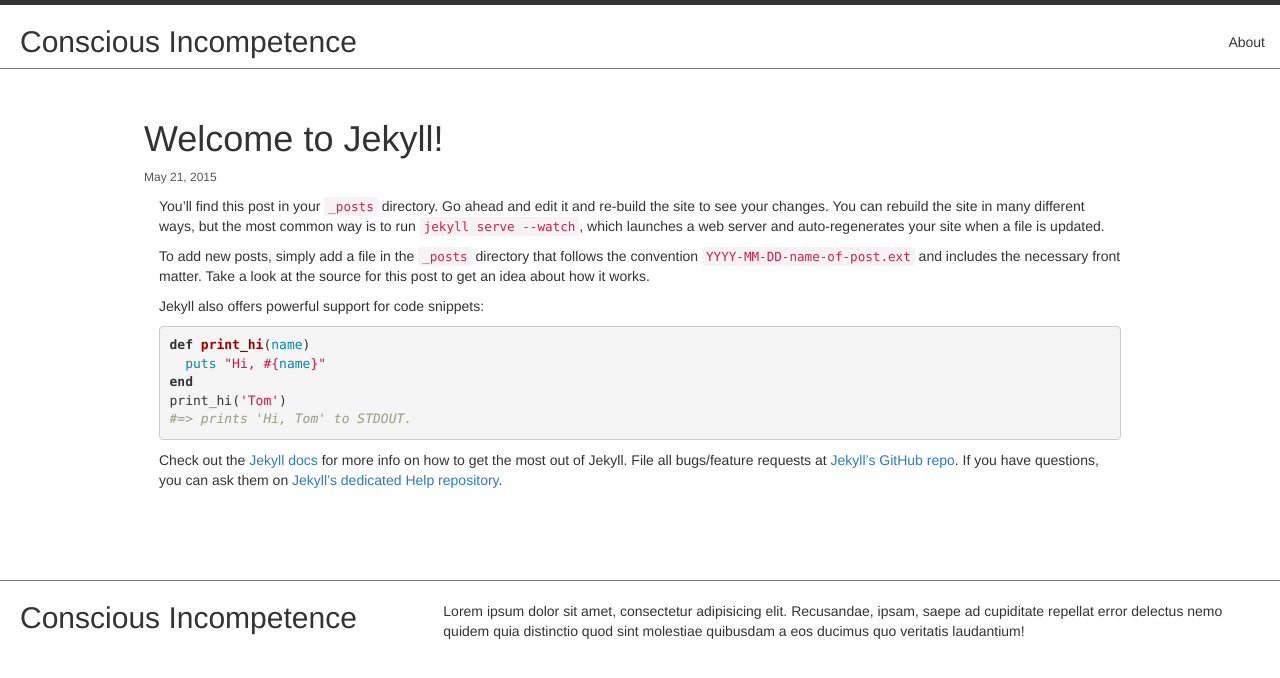
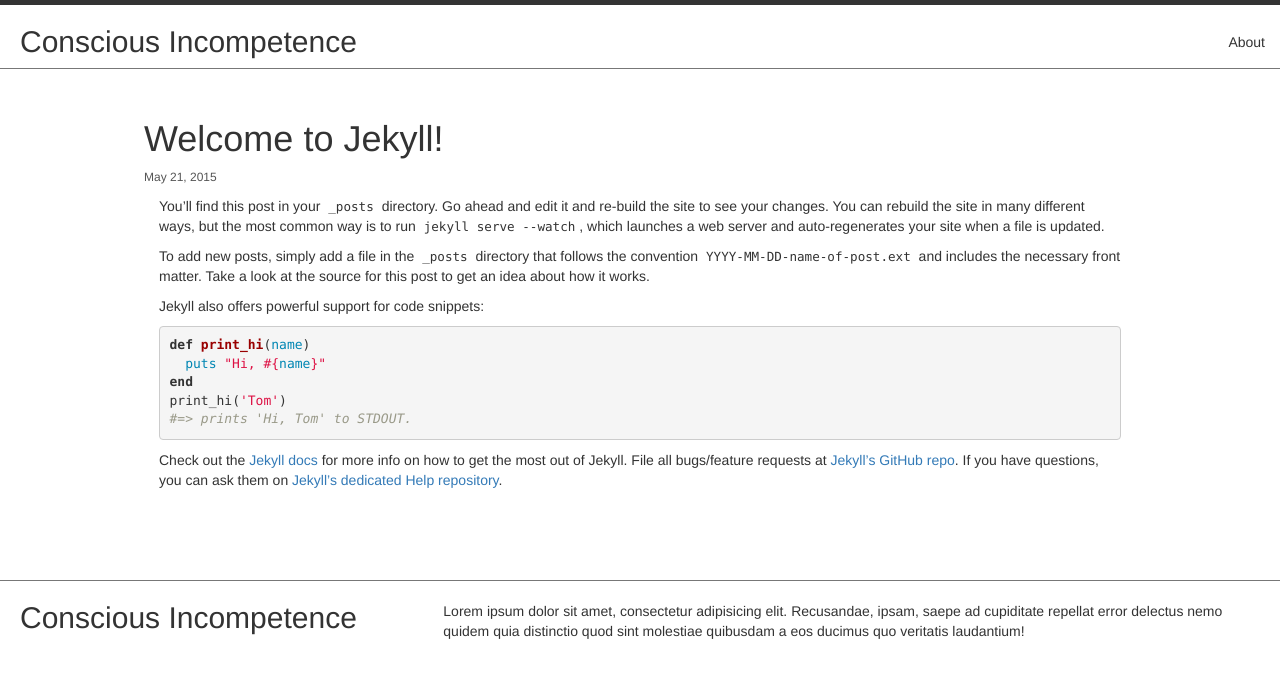
Before and after one commit to conscious-incompetence/conscious-incompetence.github.io, a Jekyll site: the page built from _posts/2015-05-21-welcome-to-jekyll.markdown, in a window 1280 px wide. Shown: the top 678 px of the page. Built offline with Jekyll 4.4.1, drawn with Linux system fonts in a browser that asks for light colours.

Commit message:
code colors

```diff
--- a/_sass/_variables.scss
+++ b/_sass/_variables.scss
@@ -15,6 +15,9 @@
 $aside-color: black;
 $aside-background: $gray-lighter;
 
+$code-color: $gray-dark;
+$code-bg: transparent;
+
 /*******************************************************************************
   Layout
 *******************************************************************************/
```
